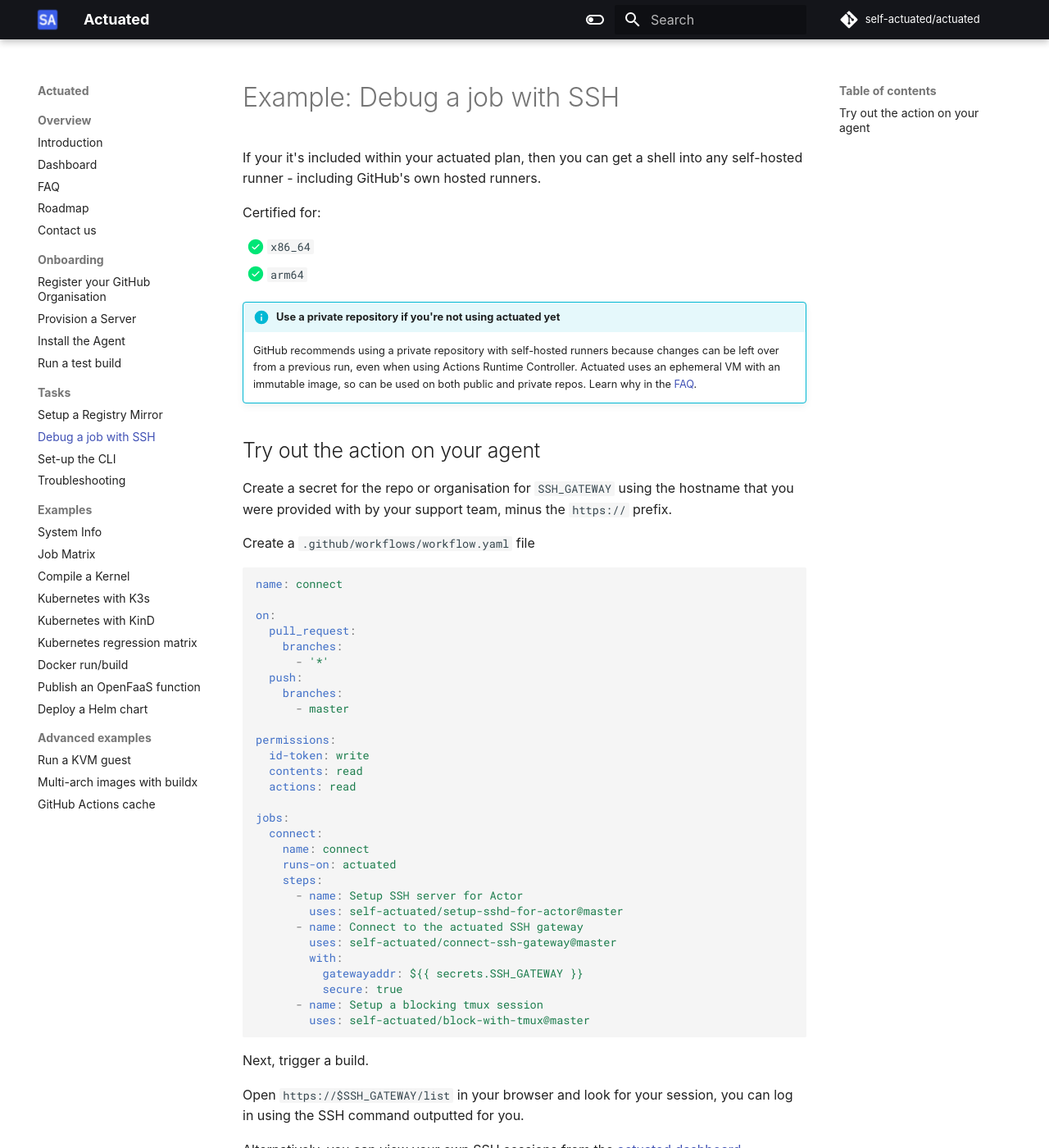
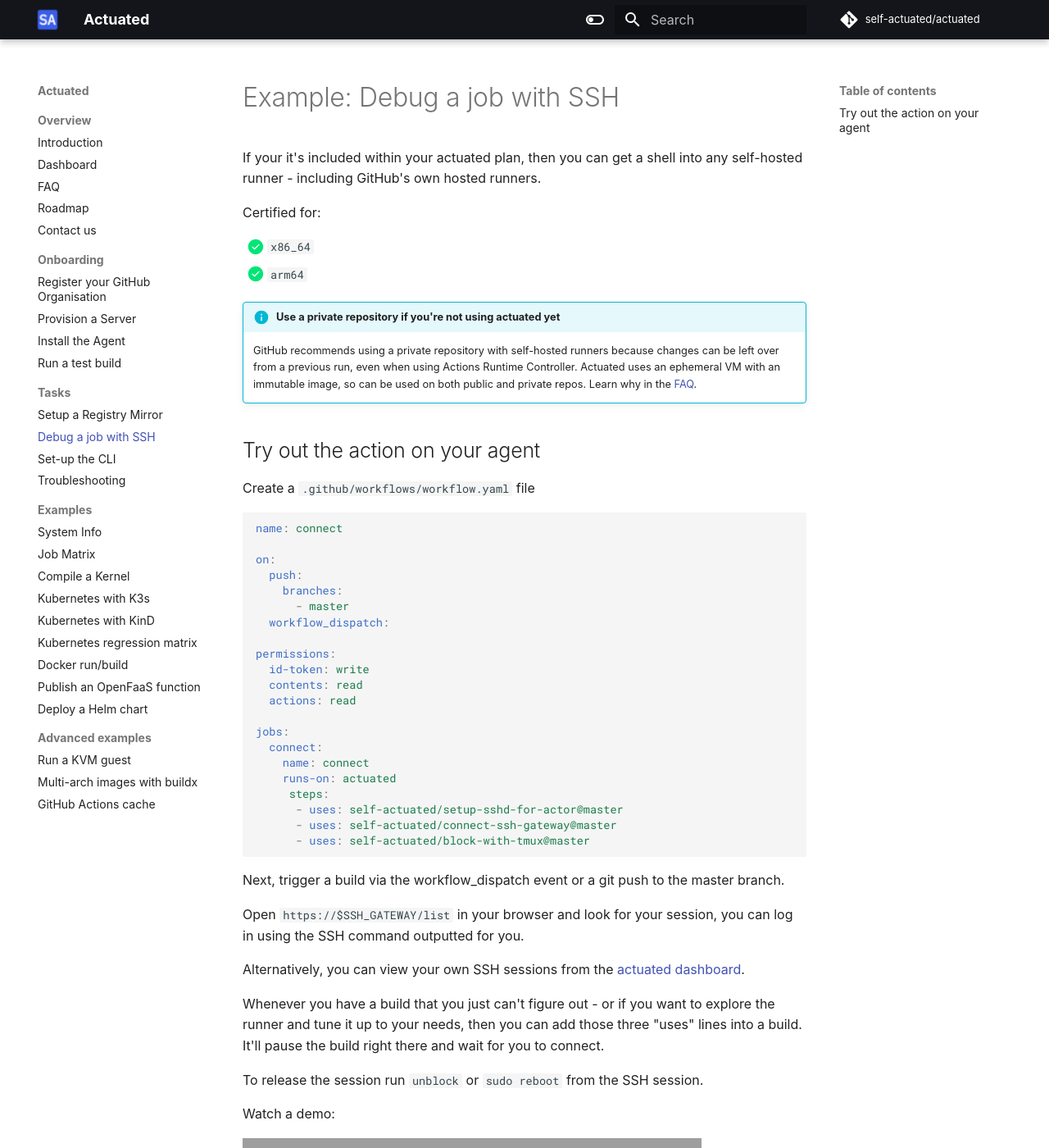
Before and after one commit to welteki/docs.actuated.dev, an MkDocs documentation site: the page built from docs/tasks/debug-ssh.md, in a window 1280 px wide and 1400 px high. Shown: the whole window at 82% size. Built offline with MkDocs 1.6.1 and Material for MkDocs 9.7.7, drawn with Linux system fonts in a browser that asks for light colours; some web fonts are replaced; grey boxes are pictures that could not be loaded.

Commit message:
Update SSH commands for debug sessions
Signed-off-by: Alex Ellis (OpenFaaS Ltd) <alexellis2@gmail.com>

````diff
--- a/docs/tasks/debug-ssh.md
+++ b/docs/tasks/debug-ssh.md
@@ -12,20 +12,16 @@
 
 ## Try out the action on your agent
 
-Create a secret for the repo or organisation for `SSH_GATEWAY` using the hostname that you were provided with by your support team, minus the `https://` prefix.
-
 Create a `.github/workflows/workflow.yaml` file
 
 ```yaml
 name: connect
 
 on:
-  pull_request:
-    branches:
-      - '*'
   push:
     branches:
       - master
+  workflow_dispatch:
 
 permissions:
   id-token: write
@@ -36,24 +32,22 @@
   connect:
     name: connect
     runs-on: actuated
-    steps:
-      - name: Setup SSH server for Actor
-        uses: self-actuated/setup-sshd-for-actor@master
-      - name: Connect to the actuated SSH gateway
-        uses: self-actuated/connect-ssh-gateway@master
-        with:
-          gatewayaddr: ${{ secrets.SSH_GATEWAY }}
-          secure: true
-      - name: Setup a blocking tmux session
-        uses: self-actuated/block-with-tmux@master
+     steps:
+      - uses: self-actuated/setup-sshd-for-actor@master
+      - uses: self-actuated/connect-ssh-gateway@master
+      - uses: self-actuated/block-with-tmux@master
 ```
 
-Next, trigger a build.
+Next, trigger a build via the workflow_dispatch event or a git push to the master branch.
 
 Open `https://$SSH_GATEWAY/list` in your browser and look for your session, you can log in using the SSH command outputted for you.
 
 Alternatively, you can view your own SSH sessions from the [actuated dashboard](https://dashboard.actuated.dev).
 
+Whenever you have a build that you just can't figure out - or if you want to explore the runner and tune it up to your needs, then you can add those three "uses" lines into a build. It'll pause the build right there and wait for you to connect.
+
+To release the session run `unblock` or `sudo reboot` from the SSH session.
+
 Watch a demo:
 
 <iframe width="560" height="315" src="https://www.youtube.com/embed/l9VuQZ4a5pc" title="YouTube video player" frameborder="0" allow="accelerometer; autoplay; clipboard-write; encrypted-media; gyroscope; picture-in-picture" allowfullscreen></iframe>
````
